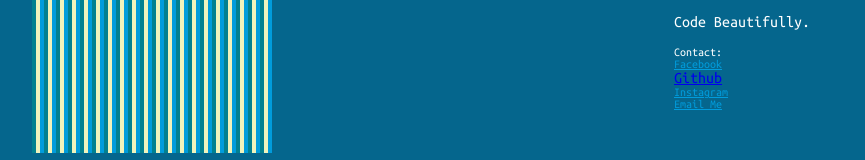
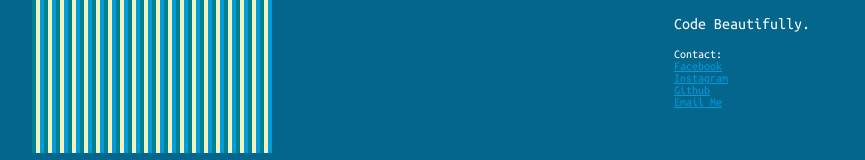
Before and after one commit to AnnaFeliciaVs/AnnaFeliciaVs.github.io, a plain HTML site: page index.html in a window 1280 px wide. Shown: the part 367-527 px from the top of the page, without its empty margins (231-1096 px from the left). Drawn offline with Linux system fonts and the light colour scheme.

Commit message:
Update index.html

```diff
--- a/index.html
+++ b/index.html
@@ -20,8 +20,8 @@
         <p>
           <span class="link-heading">Contact:</span>
           <a class="profile-link" href="https://www.facebook.com/AnnaFelicaVS">Facebook</a>
-          <a class="profile link" href="https://github.com/annafeliciavs">Github</a>
            <a class="profile-link" href="https://https://www.instagram.com/annafeliciavs/">Instagram</a>
+          <a class="profile-link" href="https://github.com/annafeliciavs">Github</a>
           <a class="profile-link" href="mailto:annafeliciavs@gmail.com">Email Me</a>
         </p>
       </div>
```
